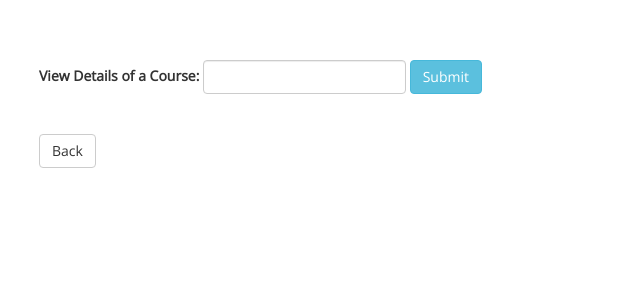
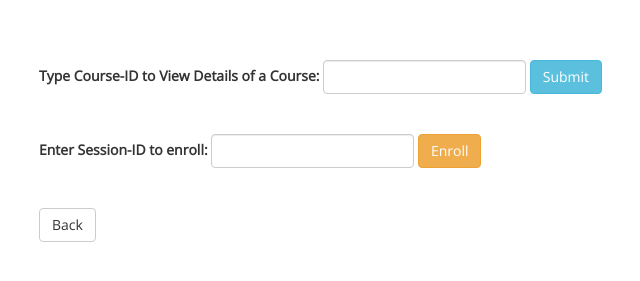
Before and after one commit to yuuuri/CS431_TermProject, a PHP site: page /view_all_sessions.php in a window 1280 px wide. Shown: the part 211-492 px from the top of the page, without its empty margins (21-661 px from the left). Run offline with PHP 8.4, Linux system fonts and the light colour scheme; the visitor is signed in with stand-in values (Sample User, id 1); data that the repository does not hold is empty.

Commit message:
added enroll button but needs to be fixed for duplicates and display

```diff
--- a/view_all_sessions.php
+++ b/view_all_sessions.php
@@ -57,10 +57,7 @@
                             return $link;
                         }
                         function display_all_sections($link_db){
-                            $select = 'SELECT Sec.Section_ID, Sec.Course_ID, P.Fname, P.Lname, Sec.Meeting_Date, Sec.Start_Time, Sec.End_Time ';
-                            $from = 'FROM SECTIONS as SEC, PROFESSOR as P ';
-                            $where = 'WHERE SEC.P_ID = P.P_ID;';
-                            $query = $select.$from.$where;
+                            $query = 'SELECT s.Section_ID, s.Course_ID, p.Fname, p.Lname, s.Meeting_Date, s.Start_Time, s.End_Time From SECTIONS as s, PROFESSOR as p where s.P_ID = p.P_ID;';
                             $result = $link_db->query($query) or die("ERROR: " . mysqli_error($link_db));
                             if($result->num_rows === 0){
                                 echo "<p>No records found</p>";
@@ -89,6 +86,7 @@
                     $link_db = $v->connect();
                     $v->display_all_sections($link_db);
 
+
                 ?>
             </tbody>
         </table><br><br>
@@ -96,8 +94,8 @@
     <div class = "bottom_buttons" >
                     <form class="form-inline" form action="view_course_details.php" method="POST">
                         <div class="form-group">
-                            <label for="exampleInputName2">View Details of a Course: </label>
-                            <input type="text" class="form-control" id="exampleInputName2" placeholder="" name="course_des" maxlength = "9">
+                            <label for="exampleInputName2">Type Course-ID to View Details of a Course: </label>
+                            <input type="text" class="form-control" id="exampleInputName2" placeholder="" name="course_id" maxlength = "9">
                             <button type="submit" class="btn btn-info">Submit</button>
                         </div>
                     </form>
@@ -107,6 +105,21 @@
                                 echo '<font color = "red"><i>'.$_SESSION['message_c'].'</i></font>';
                             }
                             unset($_SESSION['message_c']); // clear the value so that it doesn't display again
+                        ?>
+                    <br><br>
+                    <form class="form-inline" form action="enroll.php" method="POST">
+                        <div class="form-group">
+                            <label for="exampleInputName2">Enter Session-ID to enroll: </label>
+                            <input type="text" class="form-control" id="exampleInputName2" placeholder="" name="session_id" maxlength = "5">
+                            <button type="submit" class="btn btn-warning">Enroll</button>
+                        </div>
+                    </form>
+                        <?php
+                            if(isset($_SESSION['message_e']))
+                            {
+                                echo '<font color = "red"><i>'.$_SESSION['message_e'].'</i></font>';
+                            }
+                            unset($_SESSION['message_e']); // clear the value so that it doesn't display again
                         ?>
     </div>
 </main>
```
